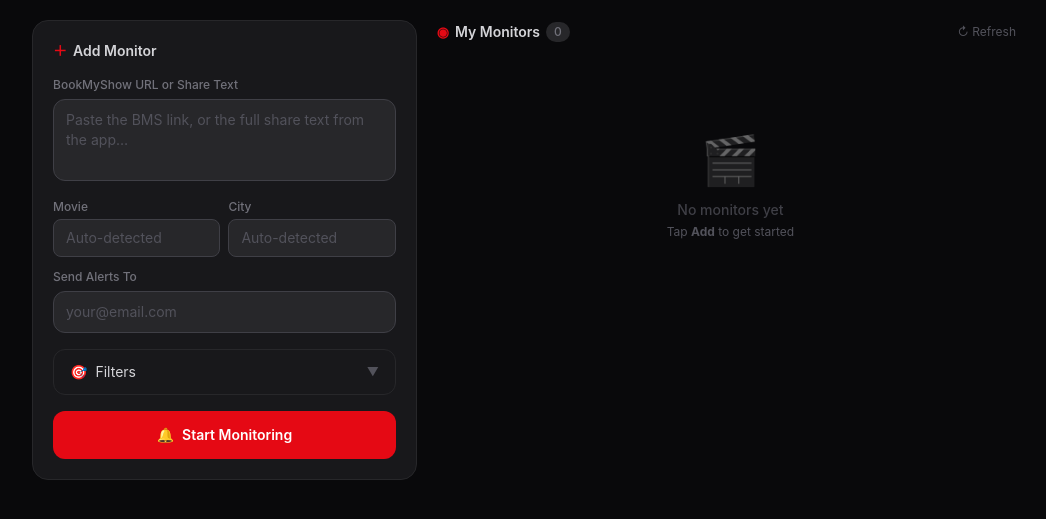
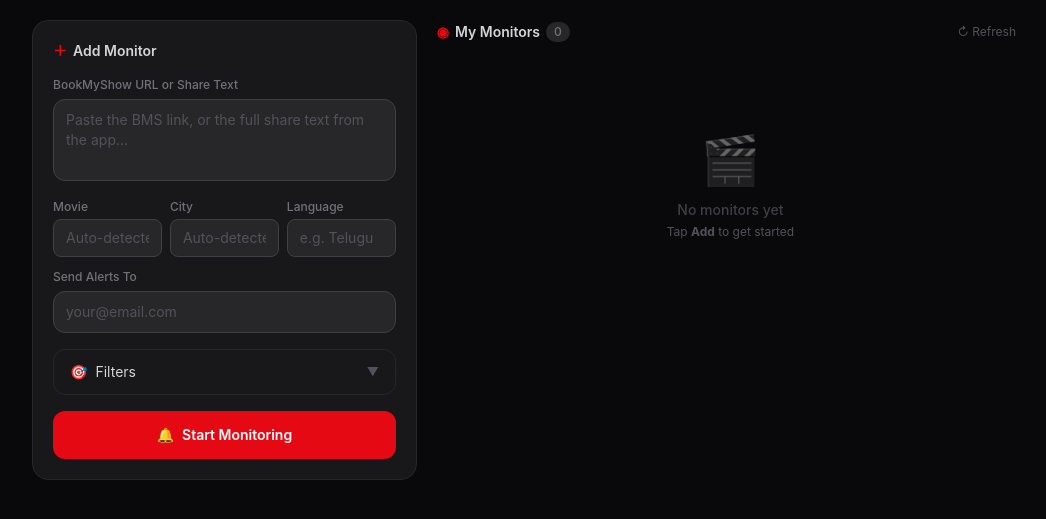
Before and after one commit to nipunnamburi/movieticket-monitor, a Flask app: page / in a window 1280 px wide. Shown: the part 57-576 px from the top of the page, without its empty margins (112-1158 px from the left). Run offline with Flask 3, Linux system fonts and the light colour scheme; data that the repository does not hold is empty; some libraries are stand-ins or nearby versions.

Commit message:
feat: make Language a first-class filter/identifier (Movie + Language + City + Theatre + Date + Showtime)

```diff
--- a/actions_runner.py
+++ b/actions_runner.py
@@ -100,6 +100,7 @@
         filter_dates     = monitor.get("filter_dates") or [],
         filter_time_from = monitor.get("filter_time_from") or "",
         filter_time_to   = monitor.get("filter_time_to") or "",
+        filter_language  = monitor.get("language") or "",
     )
     new_filtered = scraper.apply_filters(new_shows, **filter_kwargs)
 
--- a/app.py
+++ b/app.py
@@ -119,22 +119,29 @@
         return None
     return m.group(0).rstrip(".,;)")
 
-def _parse_movie_info(url: str) -> tuple[str, str]:
+def _parse_movie_info(url: str) -> tuple[str, str, str]:
+    """Return (name, city, language) extracted from URL."""
+    name, city, lang = "", "", ""
+    m_lang = re.search(r"[?&]language=([^&]+)", url, re.IGNORECASE)
+    if m_lang:
+        lang = m_lang.group(1).capitalize()
+
     m = re.search(r"/movies/([^/?#]+)/([^/?#]+)/", url)
     if m:
         city = m.group(1).replace("-", " ").title()
         name = m.group(2).replace("-", " ").title()
-        return name, city
+        return name, city, lang
 
     m = re.search(r"/buytickets/([^/?#]+)/", url)
     if m:
-        return m.group(1).replace("-", " ").title(), ""
+        return m.group(1).replace("-", " ").title(), "", lang
 
     m = re.search(r"/events/([^/?#]+)/", url)
     if m:
-        return m.group(1).replace("-", " ").title(), ""
+        return m.group(1).replace("-", " ").title(), "", lang
 
-    return "", ""
+    return name, city, lang
+
 
 # ── Check Triggering (GitHub Actions or Local Thread) ──────────────────────────
 
@@ -173,6 +180,7 @@
         filter_dates     = m.get("filter_dates") or [],
         filter_time_from = m.get("filter_time_from") or "",
         filter_time_to   = m.get("filter_time_to") or "",
+        filter_language  = m.get("language") or "",
     )
     old_shows    = m.get("snapshot") or {}
     old_filtered = scraper.apply_filters(old_shows, **flt)
@@ -225,8 +233,8 @@
     url = _extract_bms_url(body.get("text", ""))
     if not url:
         return jsonify(error="No BookMyShow URL found"), 400
-    name, city = _parse_movie_info(url)
-    return jsonify(url=url, name=name, city=city)
+    name, city, lang = _parse_movie_info(url)
+    return jsonify(url=url, name=name, city=city, language=lang)
 
 @app.route("/api/monitors", methods=["GET"])
 def api_list_monitors():
@@ -255,7 +263,7 @@
     cleaned = _extract_bms_url(url)
     if cleaned:
         url = cleaned
-    parsed_name, parsed_city = _parse_movie_info(url)
+    parsed_name, parsed_city, parsed_lang = _parse_movie_info(url)
     email_to = body.get("email_to", "").strip()
     if not email_to:
         return jsonify(error="email_to is required"), 400
@@ -264,6 +272,7 @@
         "name":             body.get("name") or parsed_name or url,
         "url":              url,
         "city":             body.get("city") or parsed_city,
+        "language":         body.get("language") or parsed_lang,
         "email_to":         email_to,
         "filter_theatres":  body.get("filter_theatres") or [],
         "filter_dates":     body.get("filter_dates") or [],
@@ -283,7 +292,7 @@
 def api_update_monitor(mid: int):
     body = request.get_json(force=True, silent=True) or {}
     # If filters were updated, reset last_alert so next check sends a fresh status report
-    if any(k in body for k in ("filter_theatres", "filter_dates", "filter_time_from", "filter_time_to")):
+    if any(k in body for k in ("filter_theatres", "filter_dates", "filter_time_from", "filter_time_to", "language")):
         body["last_alert"] = None
     updated = db.update_monitor(mid, body)
     if not updated:
--- a/notifier.py
+++ b/notifier.py
@@ -128,6 +128,8 @@
 
 def _build_filters_html(monitor: dict) -> str:
     parts = []
+    if monitor.get("language"):
+        parts.append("🗣️ " + monitor["language"])
     if monitor.get("filter_theatres"):
         parts.append("🏢 " + ", ".join(monitor["filter_theatres"]))
     if monitor.get("filter_dates"):
--- a/static/app.js
+++ b/static/app.js
@@ -133,6 +133,7 @@
     showUrlPreview(data.url);
     if (data.name) document.getElementById('movieName').value = data.name;
     if (data.city) document.getElementById('movieCity').value = data.city;
+    if (data.language) document.getElementById('movieLanguage').value = data.language;
     toast('✓ URL extracted!', 'success');
   } catch { toast('Network error', 'error'); }
   finally {
@@ -155,6 +156,8 @@
         document.getElementById('movieName').value = data.name;
       if (data.city && !document.getElementById('movieCity').value)
         document.getElementById('movieCity').value = data.city;
+      if (data.language && !document.getElementById('movieLanguage').value)
+        document.getElementById('movieLanguage').value = data.language;
     }
   } catch { /* silent */ }
 }
@@ -244,6 +247,7 @@
       url,
       name:             document.getElementById('movieName').value.trim(),
       city:             document.getElementById('movieCity').value.trim(),
+      language:         document.getElementById('movieLanguage').value.trim(),
       email_to:         email,
       filter_theatres:  state.filters.theatres,
       filter_dates:     filterDates,
@@ -268,7 +272,7 @@
 }
 
 function resetForm() {
-  ['urlInput','alertEmail','movieName','movieCity'].forEach(id => document.getElementById(id).value = '');
+  ['urlInput','alertEmail','movieName','movieCity','movieLanguage'].forEach(id => document.getElementById(id).value = '');
   document.getElementById('urlPreview').classList.add('hidden');
   document.getElementById('cleanBtnWrap').classList.add('hidden');
   document.getElementById('formError').classList.add('hidden');
@@ -319,6 +323,8 @@
   }[m.status] || { dot: 'bg-zinc-500', label: m.status, text: 'text-zinc-400' };
 
   const filters = [];
+  if (m.language)
+    filters.push(`<span class="chip bg-zinc-800 text-zinc-400 text-xs">🗣️ ${esc(m.language)}</span>`);
   if (m.filter_theatres?.length)
     filters.push(`<span class="chip bg-zinc-800 text-zinc-500 text-xs">🏢 ${esc(m.filter_theatres.join(', '))}</span>`);
   if (m.filter_dates?.length)
@@ -336,7 +342,7 @@
     <div class="flex items-start justify-between gap-2 mb-2">
       <div class="min-w-0">
         <div class="font-semibold text-sm truncate text-zinc-100">${esc(m.name)}</div>
-        <div class="text-xs text-zinc-600 mt-0.5">${esc(m.city||'—')} · every ${m.interval_minutes} min</div>
+        <div class="text-xs text-zinc-600 mt-0.5">${esc(m.city||'—')}${m.language ? ' · ' + esc(m.language) : ''} · every ${m.interval_minutes} min</div>
       </div>
       <div class="flex items-center gap-1.5 shrink-0 mt-0.5">
         <span class="w-2 h-2 rounded-full ${S.dot} shrink-0"></span>
@@ -412,6 +418,7 @@
   const m   = await res.json();
   document.getElementById('editId').value        = m.id;
   document.getElementById('editName').value      = m.name;
+  document.getElementById('editLanguage').value  = m.language || '';
   document.getElementById('editEmail').value     = m.email_to;
   document.getElementById('editTimeFrom').value  = m.filter_time_from || '';
   document.getElementById('editTimeTo').value    = m.filter_time_to   || '';
@@ -460,6 +467,7 @@
   const filterDates = state.editFilters.dates.map(d => /^\d{4}-\d{2}-\d{2}$/.test(d) ? fmtDate(d) : d);
   await api('PATCH', `/api/monitors/${id}`, {
     name:             document.getElementById('editName').value.trim(),
+    language:         document.getElementById('editLanguage').value.trim(),
     email_to:         document.getElementById('editEmail').value.trim(),
     filter_theatres:  state.editFilters.theatres,
     filter_dates:     filterDates,
--- a/templates/index.html
+++ b/templates/index.html
@@ -112,8 +112,8 @@
           </div>
         </div>
 
-        <!-- Movie name + city -->
-        <div class="grid grid-cols-2 gap-2 mb-3">
+        <!-- Movie name + city + language -->
+        <div class="grid grid-cols-3 gap-2 mb-3">
           <div>
             <label class="block text-xs text-zinc-500 mb-1 font-medium">Movie</label>
             <input id="movieName" type="text" placeholder="Auto-detected"
@@ -123,6 +123,12 @@
           <div>
             <label class="block text-xs text-zinc-500 mb-1 font-medium">City</label>
             <input id="movieCity" type="text" placeholder="Auto-detected"
+              class="w-full bg-zinc-800 border border-zinc-700 rounded-lg px-3 py-2 text-sm
+                     focus:outline-none focus:border-bms/60 transition placeholder-zinc-600" />
+          </div>
+          <div>
+            <label class="block text-xs text-zinc-500 mb-1 font-medium">Language</label>
+            <input id="movieLanguage" type="text" placeholder="e.g. Telugu"
               class="w-full bg-zinc-800 border border-zinc-700 rounded-lg px-3 py-2 text-sm
                      focus:outline-none focus:border-bms/60 transition placeholder-zinc-600" />
           </div>
@@ -350,6 +356,11 @@
           class="w-full bg-zinc-800 border border-zinc-700 rounded-xl px-3 py-2.5 text-sm focus:outline-none focus:border-bms/60 transition" />
       </div>
       <div>
+        <label class="block text-xs text-zinc-500 mb-1 font-medium">Language</label>
+        <input id="editLanguage" type="text" placeholder="e.g. Telugu"
+          class="w-full bg-zinc-800 border border-zinc-700 rounded-xl px-3 py-2.5 text-sm focus:outline-none focus:border-bms/60 transition" />
+      </div>
+      <div>
         <label class="block text-xs text-zinc-500 mb-1 font-medium">Alert Email</label>
         <input id="editEmail" type="email" inputmode="email"
           class="w-full bg-zinc-800 border border-zinc-700 rounded-xl px-3 py-2.5 text-sm focus:outline-none focus:border-bms/60 transition" />
```
Also changed, not shown: db.py (+17 -4 lines), scraper.py (+34 -11 lines).
